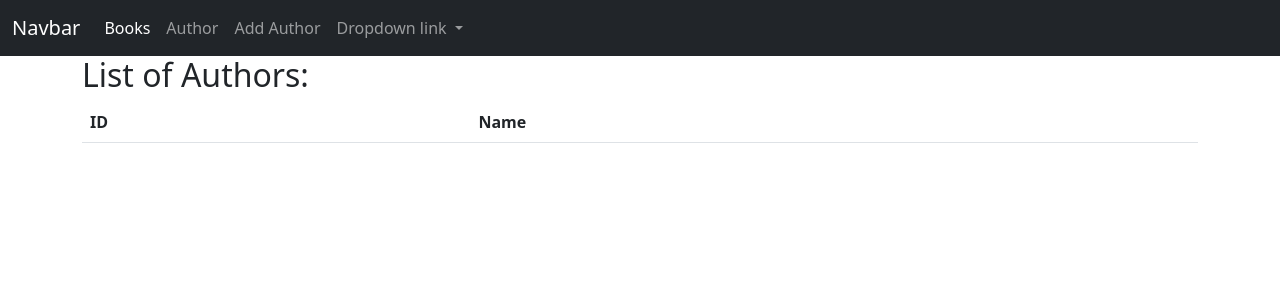
After one commit to Buonka/MyOwnLibrary, a Django app: page /views/author/ in a window 1280 px wide. The commit adds this page. Shown: the top 300 px of the page. Run offline with Django 4.2, Linux system fonts and the light colour scheme; lists and menus that the app fills with data are empty; some libraries are stand-ins or nearby versions.

```diff
--- a/MyOwnLibrary/settings.py
+++ b/MyOwnLibrary/settings.py
@@ -40,6 +40,7 @@ INSTALLED_APPS = [
     'django.contrib.staticfiles',
 
     'viewer',
+    'widget_tweaks',
 ]
 
 MIDDLEWARE = [
--- a/MyOwnLibrary/urls.py
+++ b/MyOwnLibrary/urls.py
@@ -16,11 +16,12 @@ Including another URLconf
 from django.contrib import admin
 from django.urls import path, include
 
-from viewer.admin import BookAdmin
-from viewer.models import Book
+from viewer.admin import BookAdmin, AuthorAdmin
+from viewer.models import Book, Author
 from viewer.views import HomeView
 
 admin.site.register(Book, BookAdmin)
+admin.site.register(Author, AuthorAdmin)
 
 urlpatterns = [
     path('admin/', admin.site.urls),
--- /dev/null
+++ b/viewer/templates/author.html
@@ -0,0 +1,14 @@
+{% extends "base.html" %}
+
+{% block content %}
+<h2>List of Authors:</h2>
+
+<table class="table table-striped table-hover">
+  <thead>
+  <tr>
+    <th scope="col">ID</th>
+    <th scope="col">Name</th>
+  </tr>
+  </thead>
+</table>
+{% endblock %}
--- /dev/null
+++ b/viewer/templates/author_detail_view.html
@@ -0,0 +1,5 @@
+{% extends "base.html" %}
+
+{% block content %}
+{{ genre.name }}
+{% endblock %}
--- a/viewer/templates/base.html
+++ b/viewer/templates/base.html
@@ -19,10 +19,10 @@
                     <a class="nav-link active" aria-current="page" href="{% url 'viewer:book' %}">Books</a>
                 </li>
                 <li class="nav-item">
-                    <a class="nav-link" href="#">Features</a>
+                    <a class="nav-link" href="{% url 'viewer:author' %}">Author</a>
                 </li>
                 <li class="nav-item">
-                    <a class="nav-link" href="#">Pricing</a>
+                    <a class="nav-link" href="{% url 'viewer:create_author' %}">Add Author</a>
                 </li>
                 <li class="nav-item dropdown">
                     <a class="nav-link dropdown-toggle" href="#" id="navbarDropdownMenuLink" role="button" data-bs-toggle="dropdown" aria-expanded="false">
--- a/viewer/urls.py
+++ b/viewer/urls.py
@@ -1,9 +1,12 @@
 from django.urls import path
 
-from viewer.views import BookView, BookDetailView
+from viewer.views import BookView, BookDetailView, AuthorView, AuthorDetailView, AuthorCreateView
 
 app_name = 'viewer'
 urlpatterns = [
     path('book/', BookView.as_view(), name='book'),
+    path('author/', AuthorView.as_view(), name='author'),
     path('book/<int:pk>', BookDetailView.as_view(), name='read_book'),
+    path('author/<int:pk>', AuthorDetailView.as_view(), name='read_author'),
+    path('create_author/', AuthorCreateView.as_view(), name='create_author'),
 ]
--- a/viewer/views.py
+++ b/viewer/views.py
@@ -1,8 +1,10 @@
 from logging import getLogger
 
-from django.views.generic import TemplateView, ListView, DetailView
+from django.urls import reverse_lazy
+from django.views.generic import TemplateView, ListView, DetailView, FormView
 
-from viewer.models import Book
+from viewer.forms import AuthorForm
+from viewer.models import Book, Author
 
 LOG = getLogger()
 
@@ -16,6 +18,31 @@ class BookView(ListView):
     model = Book
 
 
+class AuthorView(ListView):
+    template_name = 'author.html'
+    model = Author
+
+
 class BookDetailView(DetailView):
     template_name = 'book_detail_view.html'
     model = Book
+
+
+class AuthorDetailView(DetailView):
+    template_name = 'author_detail_view.html'
+    model = Author
+
+
+class AuthorCreateView(FormView):
+    template_name = 'forms/form.html'
+    form_class = AuthorForm
+    success_url = reverse_lazy('viewer:create_author')
+    permission_required = 'viewer.add_author'
+
+    def form_valid(self, form):
+        result = super().form_valid(form)
+        cleaned_data = form.cleaned_data
+        Author.objects.create(
+            name=cleaned_data['author'],
+        )
+        return result
```
Also changed, not shown: viewer/admin.py (+13 -1 lines), viewer/forms.py (added, +15 -0 lines), viewer/models.py (+6 -6 lines).
